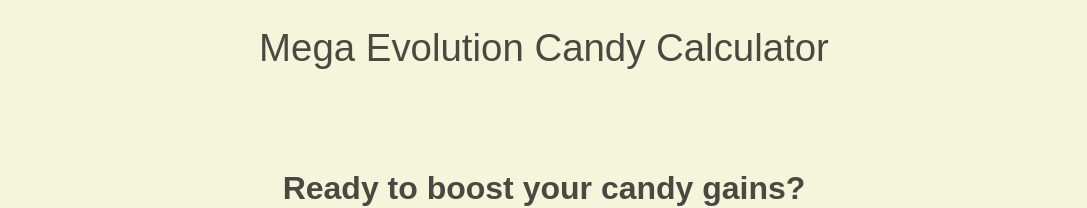
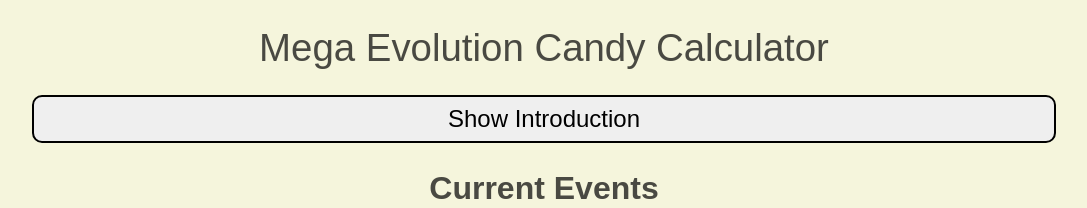
Before and after one commit to statist32/Mega-Evolution-Candy-Calculator, a SvelteKit app: page / in a window 1280 px wide. Shown: the top 208 px of the page, without its empty margins (96-1183 px from the left). Built offline with nearby package versions, Linux system fonts and the light colour scheme.

Commit message:
Hide introduction on default

```diff
--- a/src/routes/+page.svelte
+++ b/src/routes/+page.svelte
@@ -1,6 +1,11 @@
 <script>
 	import EventTile from './EventTile.svelte';
 	import events from '../data/events.json';
+	let showIntro = false
+
+	function toggleShowIntro(){
+		showIntro = !showIntro
+	}
 
 	function compareEventDateString(a, b, order = 1) {
 		const aUTC = Date.UTC(...a.startDate.split('.').reverse());
@@ -42,6 +47,7 @@
 	<meta name="Mega Evolution Candy Calculatorr" content="Mega Evolution Candy Calculator" />
 </svelte:head>
 
+{#if showIntro}
 	<section class="introduction">
 		<h2>Ready to boost your candy gains?</h2>
 		<p>
@@ -54,6 +60,12 @@
 			number. You can click on the mega evolution to highlight the affected Pokemon.
 		</p>
 	</section>
+{/if}
+<button
+	on:click={toggleShowIntro}
+	>
+	{showIntro ? 'Hide Introduction' : 'Show Introduction'}
+</button>
 
 <h2>Current Events</h2>
 {#each currentEvents as event}
@@ -81,4 +93,11 @@
 	.explanation {
 		font-size: 1.5rem;
 	}
+	button {
+		outline: none;
+		border: 2px solid;
+		font-size: 1.5rem;
+		border-radius: var(--border-radius);
+		min-height: 3rem;
+	}
 </style>
```
Lines whose indentation alone changed are shown as unchanged.
